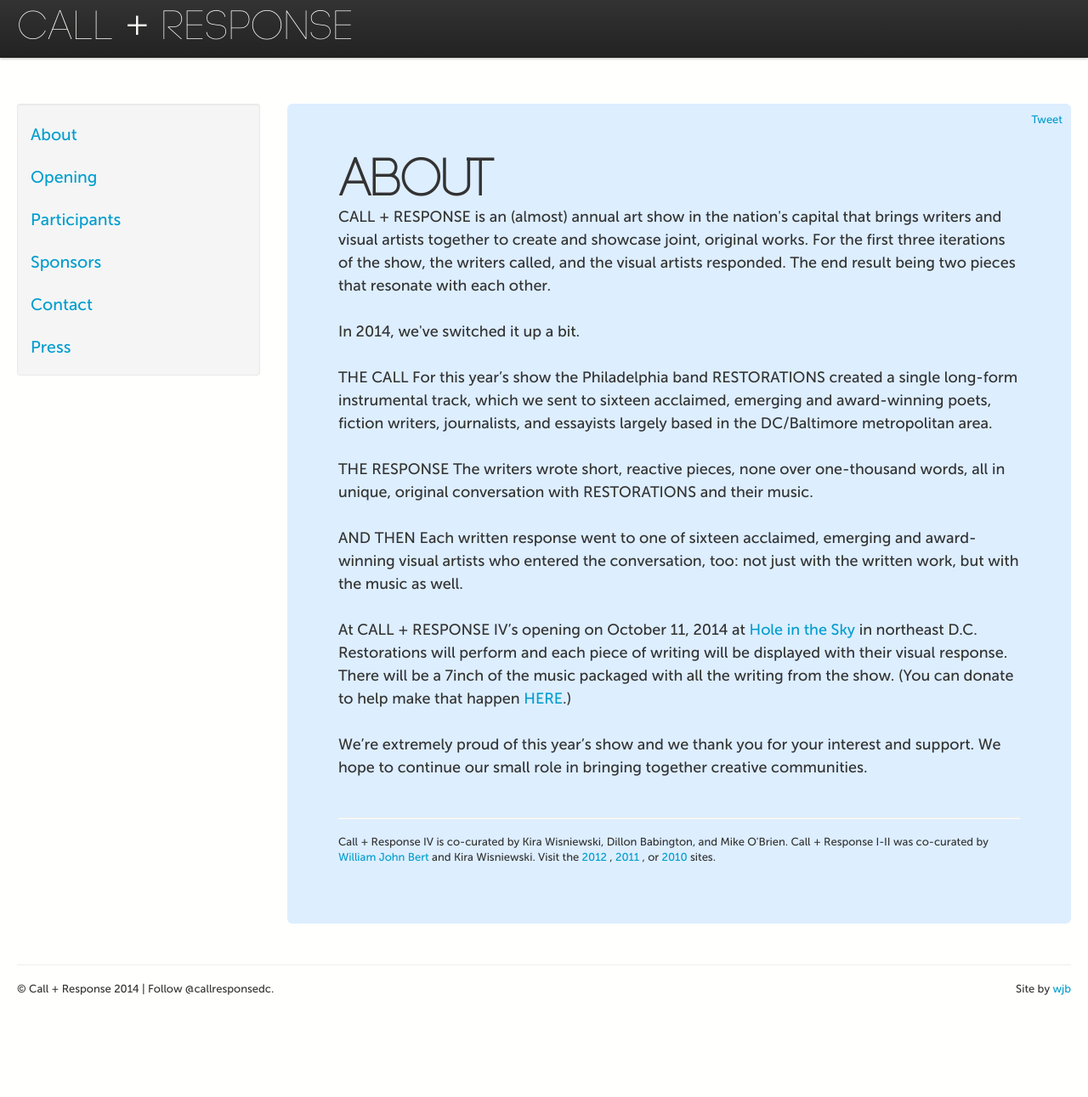
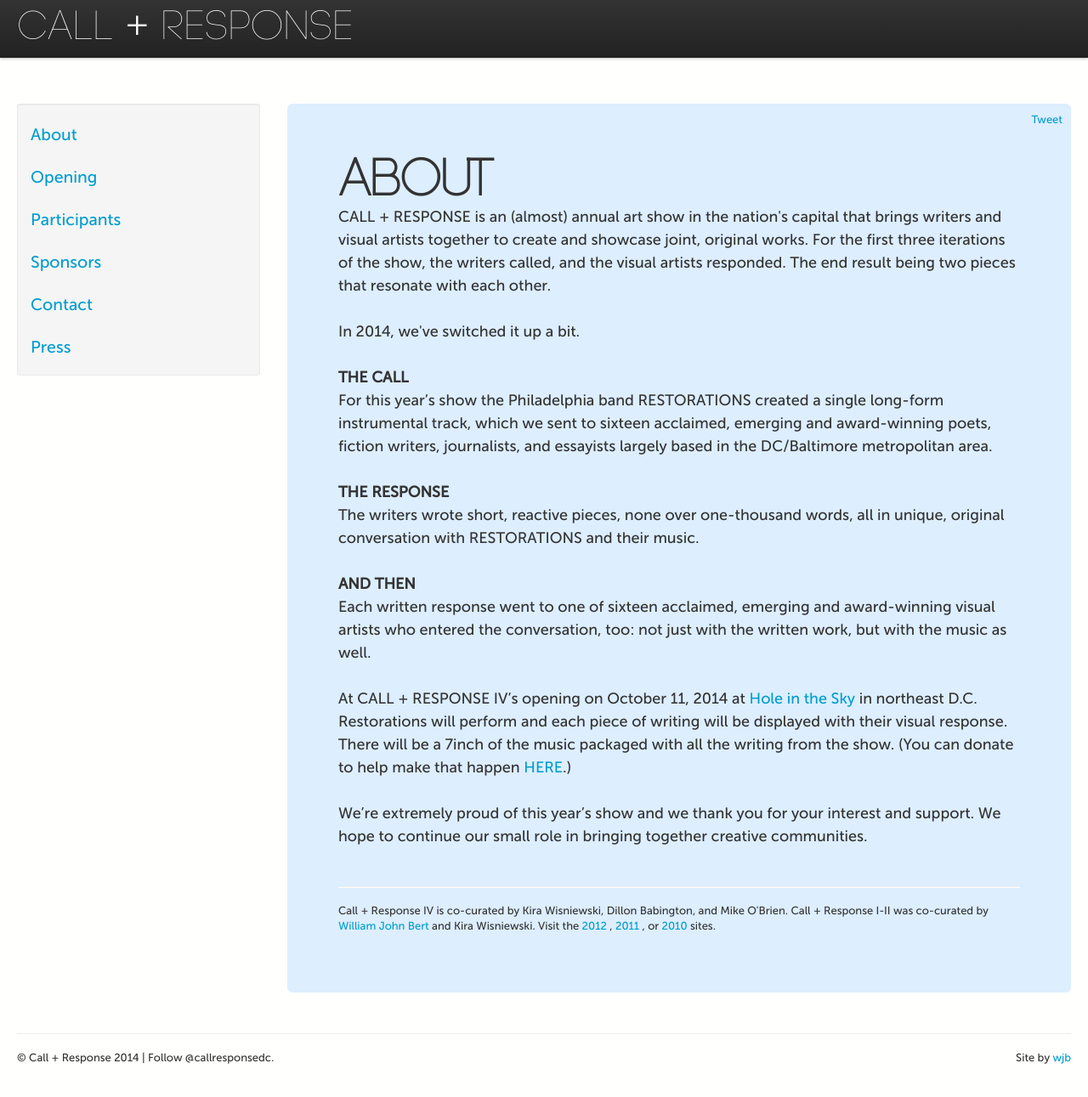
Before and after one commit to callandresponsedc/callandresponsedc, a Jekyll site: the page built from about/index.html, in a window 1280 px wide and 1303 px high. Shown: the top 1291 px of the window at 85% size. Built offline with Jekyll 4.4.1, drawn with Linux system fonts in a browser that asks for light colours; Markdown is read by kramdown in place of the engine named in the settings; comment, search, counter and statistics services are not loaded.

```diff
--- a/about/index.html
+++ b/about/index.html
@@ -10,13 +10,13 @@ CALL + RESPONSE is an (almost) annual art show in the nation's capital that brin
   <br/><br/>
 In 2014, we've switched it up a bit.
   <br/><br/>
-THE CALL
-For this year’s show the Philadelphia band RESTORATIONS created a single long-form instrumental track, which we sent to sixteen acclaimed, emerging and award-winning poets, fiction writers, journalists, and essayists largely based in the DC/Baltimore metropolitan area.
+<b>THE CALL </b><br/>
+For this year’s show the Philadelphia band <ahref="http://restorations.bandcamp.com/">RESTORATIONS</a> created a single long-form instrumental track, which we sent to sixteen acclaimed, emerging and award-winning poets, fiction writers, journalists, and essayists largely based in the DC/Baltimore metropolitan area.
   <br/><br/>
-THE RESPONSE
+<b>THE RESPONSE</b><br/>
 The writers wrote short, reactive pieces, none over one-thousand words, all in unique, original conversation with RESTORATIONS and their music.
   <br/><br/>
-AND THEN
+<b>AND THEN</b><br/>
 Each written response went to one of sixteen acclaimed, emerging and award-winning visual artists who entered the conversation, too: not just with the written work, but with the music as well.
   <br/><br/>
 At CALL + RESPONSE IV’s opening on October 11, 2014 at <a href="http://www.holeintheskydc.com/">Hole in the Sky</a> in northeast D.C.
```
